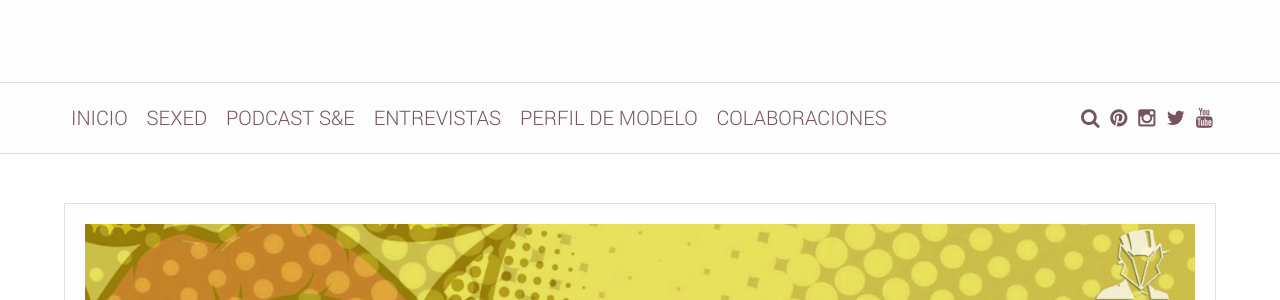
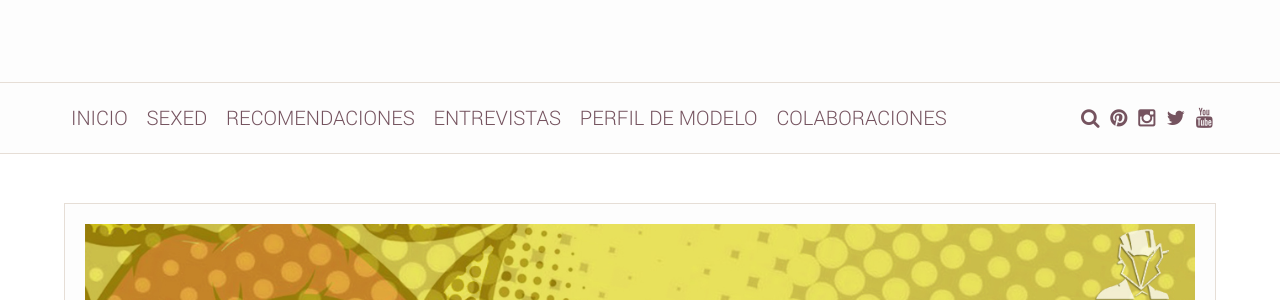
Before and after one commit to Caballerodeleros/-Caballerodeleros.github.io, a Jekyll site: the page built from entrevistas/index.md, in a window 1280 px wide. Shown: the part 276-576 px from the top of the page. Built offline with Jekyll 4.4.1, drawn with Linux system fonts in a browser that asks for light colours.

Commit message:
Update nav.html

```diff
--- a/_includes/nav.html
+++ b/_includes/nav.html
@@ -10,7 +10,7 @@
                     <a href="/sexed">SexEd</a>
                 </li>
                 <li>
-                    <a href="/podcast">Podcast S&E</a>
+                    <a href="/recomendaciones">Recomendaciones</a>
                 </li>
                 <li>
                     <a href="/entrevistas">Entrevistas</a>
```
